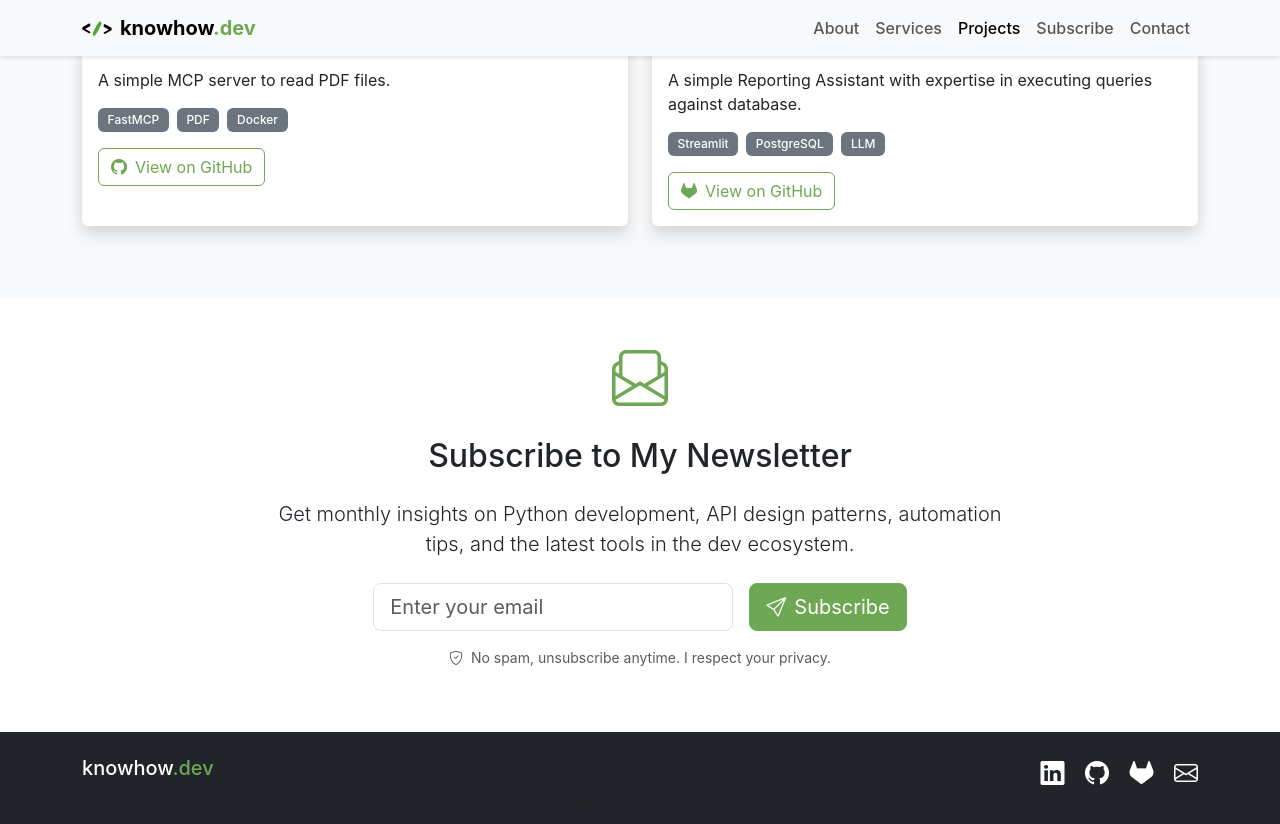
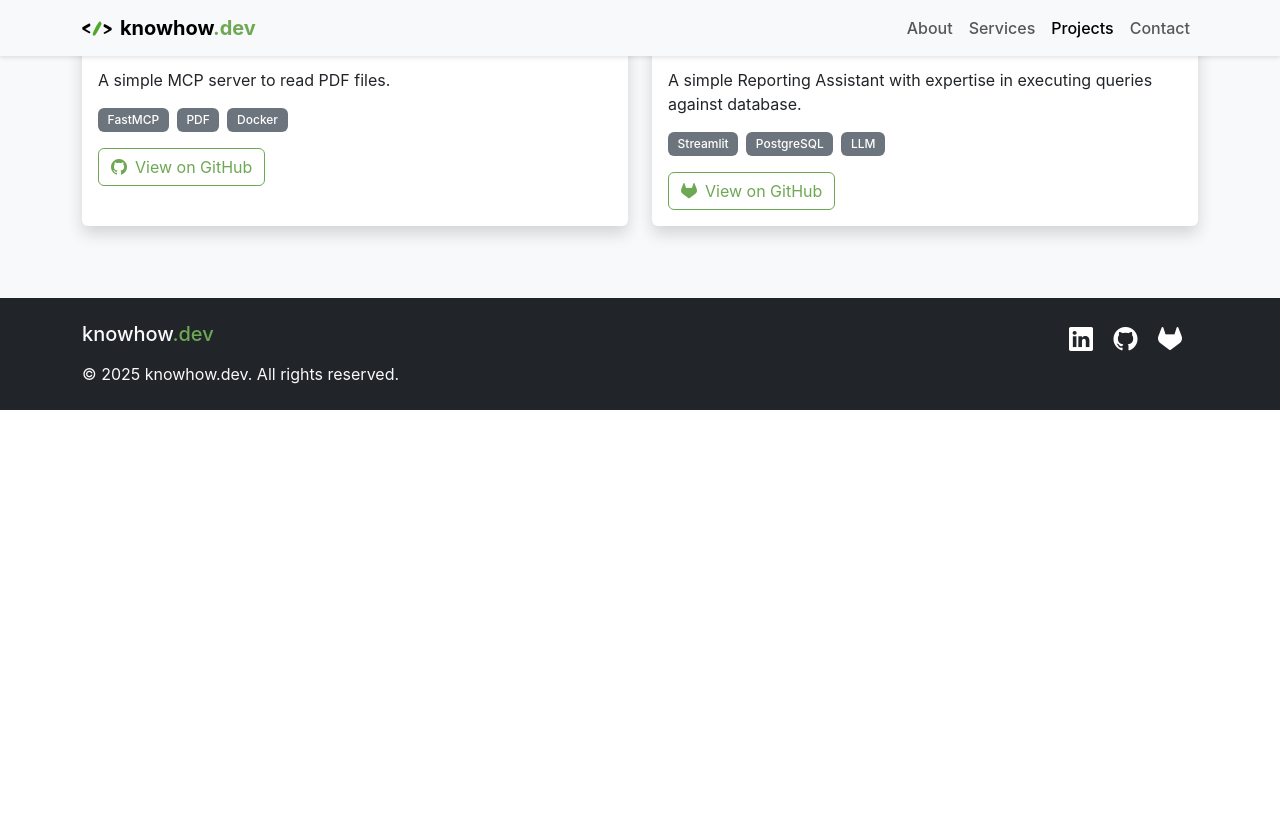
Before and after one commit to atarkowska/atarkowska.github.io, a Jekyll site: the page built from index.html, in a window 1280 px wide and 900 px high, scrolled down 2193 px. Shown: the top 824 px of the window. Built offline with Jekyll 4.4.1, drawn with Linux system fonts in a browser that asks for light colours; after the commit the page ends 2603 px from its top, so only the background shows below that; some of the changed text lies outside the part shown.

```diff
--- a/_config.yml
+++ b/_config.yml
@@ -1,16 +1,15 @@
 # Site settings
 title: knowhow.dev
-email: ola@entrypoint.tech
+email: ola@linux.com
 description: >-
-  Data analyst and Python developer Specialising in workflow design and automation,
-  tools development and building efficient solutions to makes everyone's life easier.
+  Data Analyst and Backend Developer (Python and SQL) passionate about turning complexity into clarity, through structured data, integration and automation, building robust tools, and solving complex challenges. I believe in writing clean, maintainable code that scales.
 baseurl: ""
 url: "https://knowhow.dev"
 
 # Author information
 author:
   name: Aleksandra Tarkowska
-  email: ola@entrypoint.tech
+  email: ola@linux.com
   github: atarkowska
   gitlab: atarkowska
   linkedin: atarkowska
--- a/_layouts/default.html
+++ b/_layouts/default.html
@@ -36,10 +36,7 @@
                         <a class="nav-link" href="#projects">Projects</a>
                     </li>
                     <li class="nav-item">
-                        <a class="nav-link" href="#subscribe">Subscribe</a>
-                    </li>
-                    <li class="nav-item">
-                        <a class="nav-link" href="mailto:{{ site.author.email }}">Contact</a>
+                        <a class="nav-link" href="https://linkedin.com/in/{{ site.author.linkedin }}" target="_blank">Contact</a>
                     </li>
                 </ul>
             </div>
@@ -52,12 +49,12 @@
     </main>
 
     <!-- Footer -->
-    <footer class="bg-dark text-white py-4">
+    <footer class="bg-dark text-light py-4">
         <div class="container">
             <div class="row">
                 <div class="col-md-6">
                     <h5>knowhow<span class="text-success">.dev</span></h5>
-                    <p class="text-muted">{{ site.description }}</p>
+                    <p class="text-light mt-3 mb-0">&copy; 2025 knowhow.dev. All rights reserved.</p>
                 </div>
                 <div class="col-md-6 text-md-end">
                     <div class="social-links">
@@ -70,11 +67,7 @@
                         <a href="https://gitlab.com/{{ site.author.gitlab }}" class="text-white me-3" target="_blank">
                             <i class="bi bi-gitlab fs-4"></i>
                         </a>
-                        <a href="mailto:{{ site.author.email }}" class="text-white">
-                            <i class="bi bi-envelope fs-4"></i>
-                        </a>
                     </div>
-                    <p class="text-muted mt-3 mb-0">&copy; 2025 knowhow.dev. All rights reserved.</p>
                 </div>
             </div>
         </div>
--- a/index.html
+++ b/index.html
@@ -197,6 +197,7 @@ title: Home
         </div>
     </div>
 </section>
+-->
 
 <!-- Contact Section
 <section id="contact" class="py-5 bg-dark text-white">
```
Also changed, not shown: other parts of index.html (+2 -2 lines).
